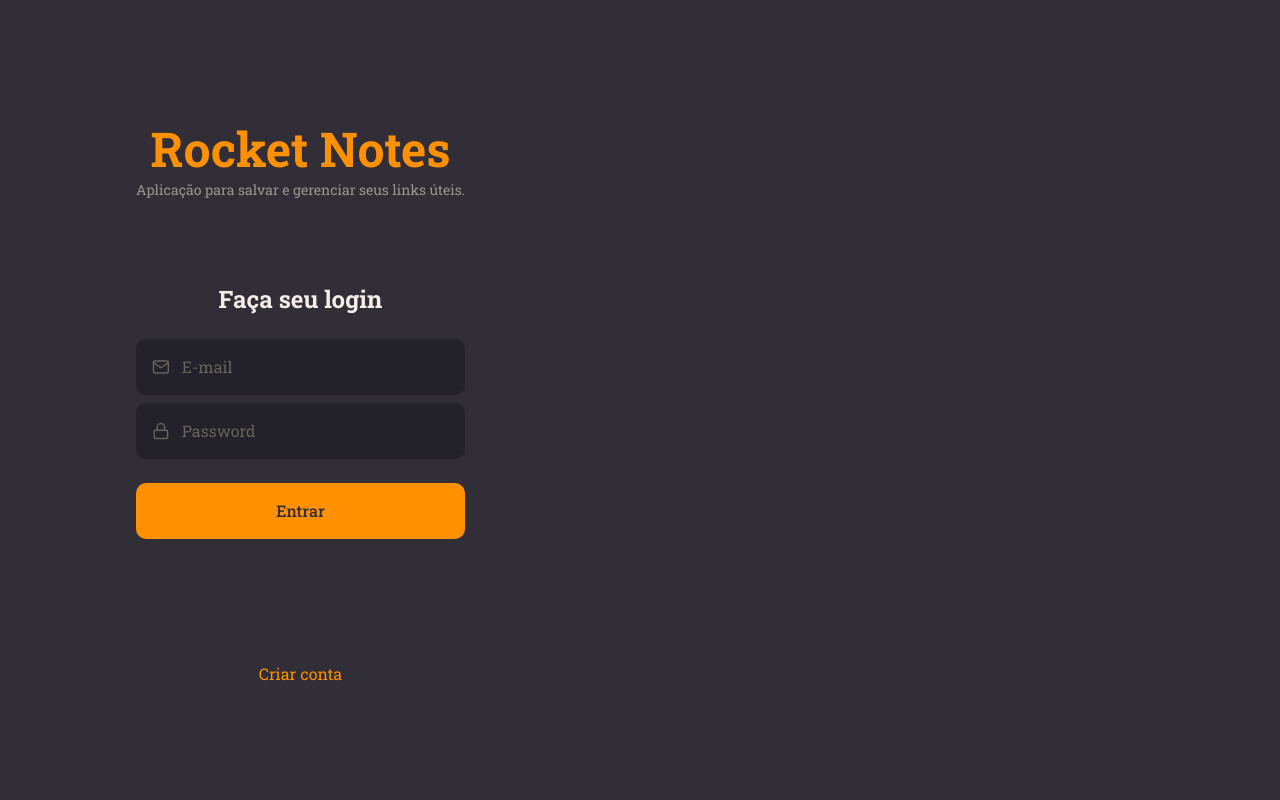
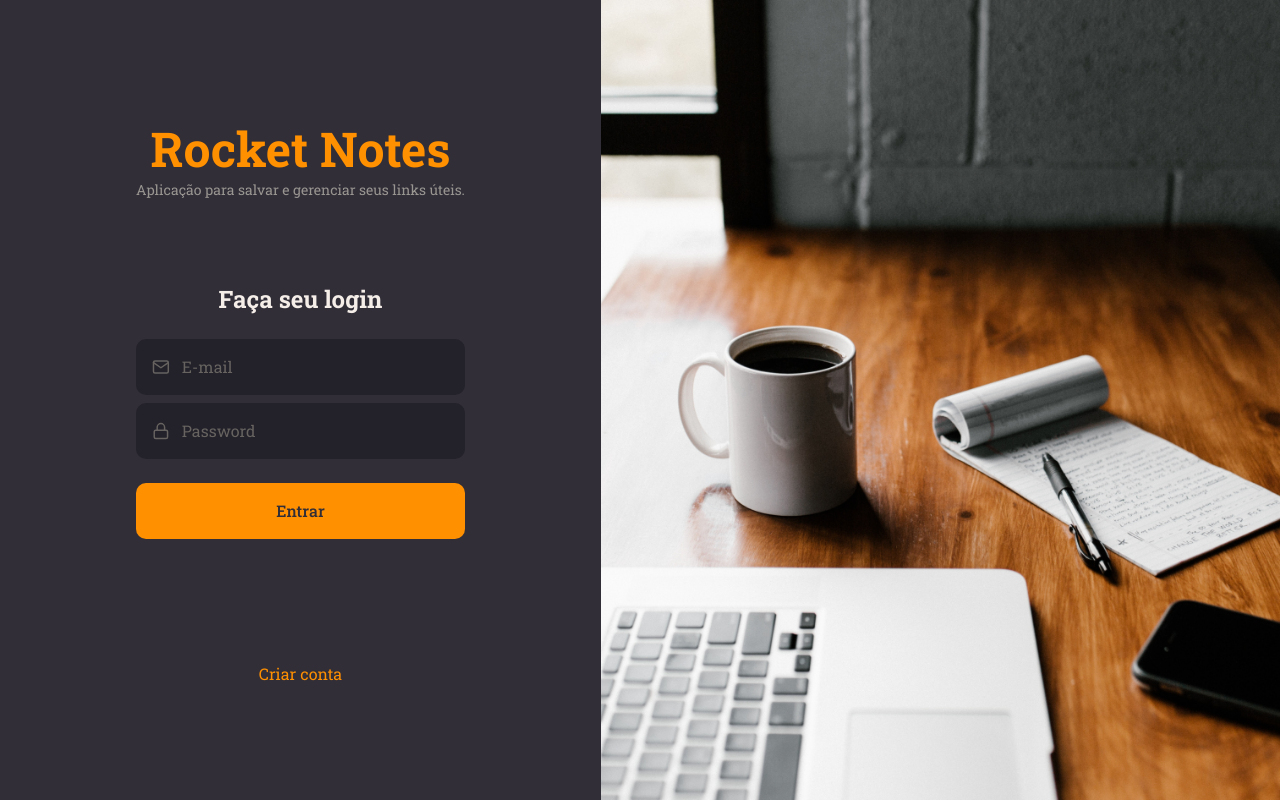
Before and after one commit to Felipe-Monte/Projeto_React, a React (Vite) app in the folder noteapp/: page / in a window 1280 px wide. Built offline with nearby package versions, Linux system fonts and the light colour scheme.

Commit message:
create background from sign in login

```diff
--- a/noteapp/src/pages/SignIn/index.jsx
+++ b/noteapp/src/pages/SignIn/index.jsx
@@ -1,7 +1,8 @@
 import { FiMail, FiLock } from 'react-icons/fi'
-import { Container, Form } from "./styles";
+
 import { Input } from '../../components/Input'
 import { Button } from '../../components/Button'
+import { Container, Form, Background } from "./styles";
 
 export function SignIn() {
   return (
@@ -30,7 +31,7 @@
           Criar conta
         </a>
       </Form>
-
+      <Background />
     </Container>
   )
 }
--- a/noteapp/src/pages/SignIn/styles.js
+++ b/noteapp/src/pages/SignIn/styles.js
@@ -1,4 +1,5 @@
 import styled from 'styled-components'
+import backgroundImg from '../../assets/background.png'
 
 export const Container = styled.div`
   height: 100vh;
@@ -36,3 +37,9 @@
     color: ${({ theme }) => theme.COLORS.ORANGE};
   }
 `
+
+export const Background = styled.div`
+  flex: 1;
+  background: url(${backgroundImg}) no-repeat center center;
+  background-size: cover;
+`
```
Also changed, not shown: noteapp/src/assets/background.png (added).
